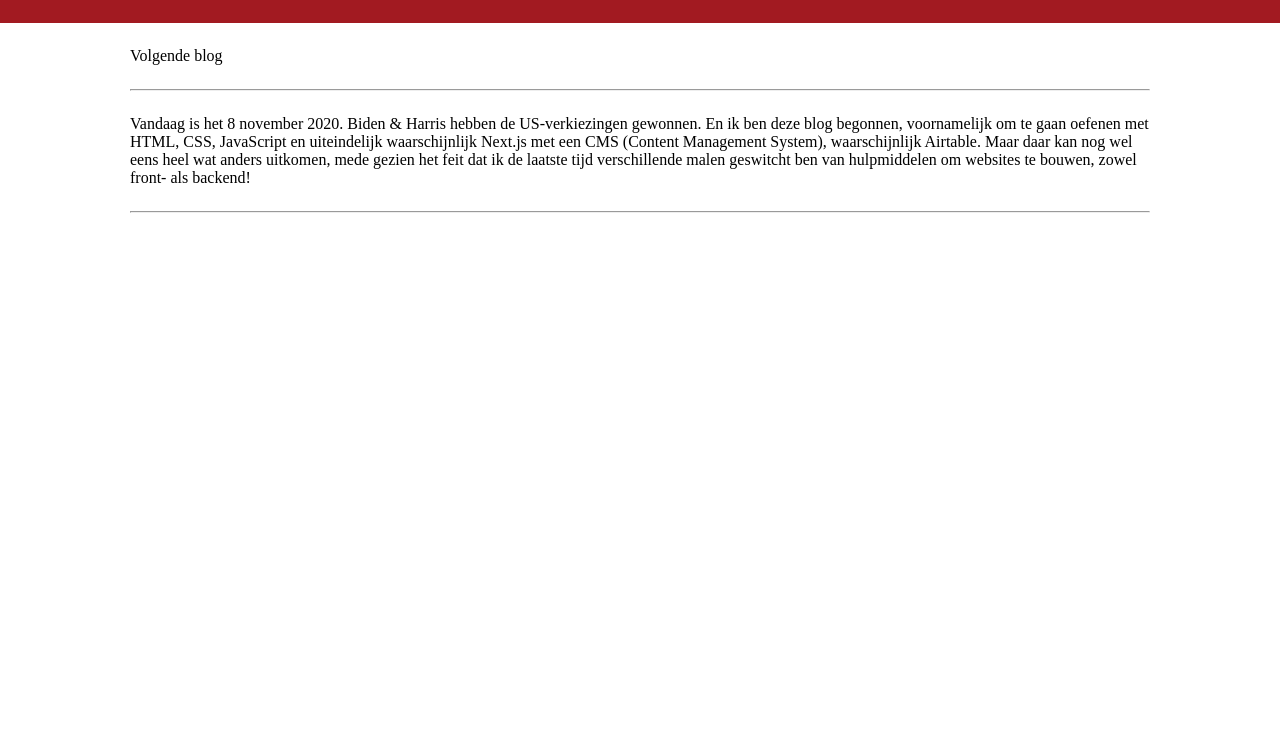
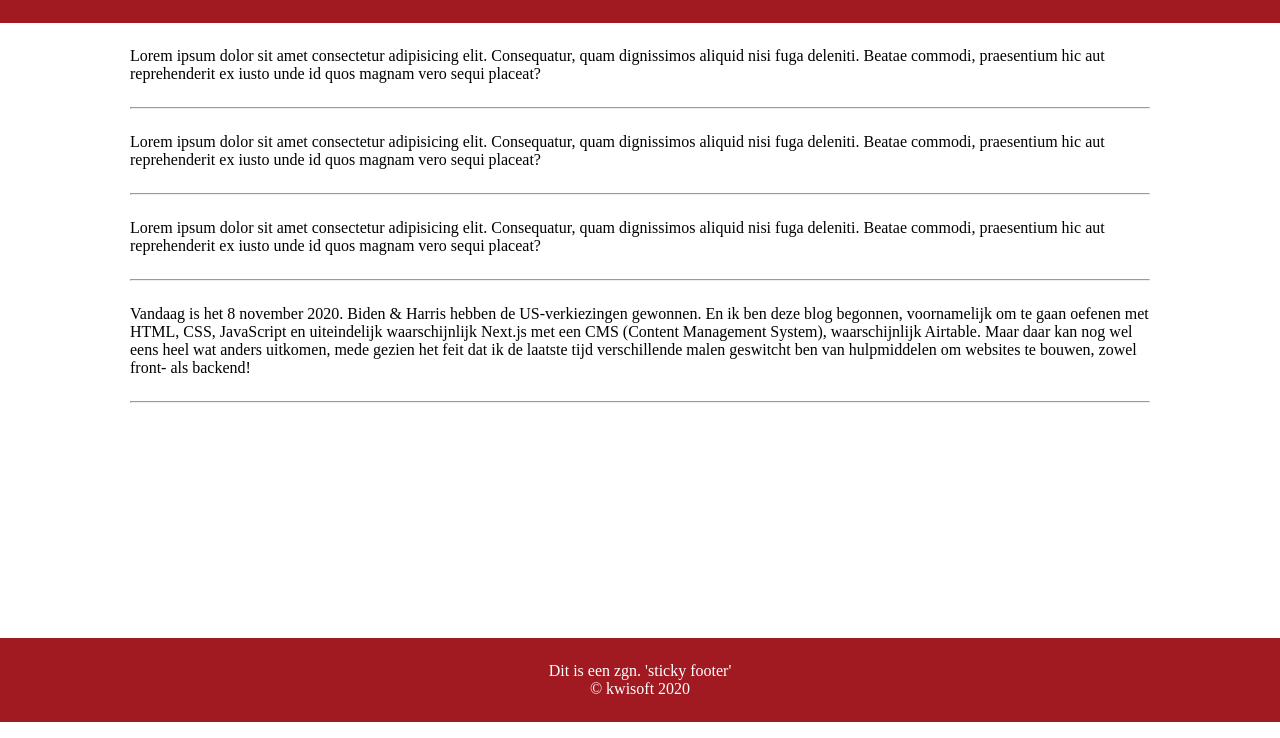
Before and after one commit to kwibus2000/kwibl, a plain HTML site: page index.html in a window 1280 px wide. Shown: the part 62-800 px from the top of the page. Drawn offline with Linux system fonts and the light colour scheme.

Commit message:
add sticky footer

```diff
--- a/css/style.css
+++ b/css/style.css
@@ -13,6 +13,20 @@
   margin: 0;
 }
 
+html {
+  height: 100%;
+}
+
+body {
+  min-height: 100%;
+  display: grid;
+  grid-template-rows: 1fr auto;
+}
+
+.footer {
+  grid-row: 2 / span 1;
+}
+
 article {
   padding: 1.5rem 0;
 }
--- a/index.html
+++ b/index.html
@@ -8,20 +8,47 @@
     <title>kwisoft blog | kwibl</title>
   </head>
   <body>
+    <div>
       <h1 class="bg-primary py-2 text-center">kwibl</h1>
       <div class="container">
-      <article>Volgende blog</article>
+        <article>
+          Lorem ipsum dolor sit amet consectetur adipisicing elit. Consequatur,
+          quam dignissimos aliquid nisi fuga deleniti. Beatae commodi,
+          praesentium hic aut reprehenderit ex iusto unde id quos magnam vero
+          sequi placeat?
+        </article>
         <hr />
         <article>
-        Vandaag is het 8 november 2020. Biden & Harris hebben de US-verkiezingen
-        gewonnen. En ik ben deze blog begonnen, voornamelijk om te gaan oefenen
-        met HTML, CSS, JavaScript en uiteindelijk waarschijnlijk Next.js met een
-        CMS (Content Management System), waarschijnlijk Airtable. Maar daar kan
-        nog wel eens heel wat anders uitkomen, mede gezien het feit dat ik de
-        laatste tijd verschillende malen geswitcht ben van hulpmiddelen om
-        websites te bouwen, zowel front- als backend!
+          Lorem ipsum dolor sit amet consectetur adipisicing elit. Consequatur,
+          quam dignissimos aliquid nisi fuga deleniti. Beatae commodi,
+          praesentium hic aut reprehenderit ex iusto unde id quos magnam vero
+          sequi placeat?
+        </article>
+        <hr />
+        <article>
+          Lorem ipsum dolor sit amet consectetur adipisicing elit. Consequatur,
+          quam dignissimos aliquid nisi fuga deleniti. Beatae commodi,
+          praesentium hic aut reprehenderit ex iusto unde id quos magnam vero
+          sequi placeat?
+        </article>
+        <hr />
+        <article>
+          Vandaag is het 8 november 2020. Biden & Harris hebben de
+          US-verkiezingen gewonnen. En ik ben deze blog begonnen, voornamelijk
+          om te gaan oefenen met HTML, CSS, JavaScript en uiteindelijk
+          waarschijnlijk Next.js met een CMS (Content Management System),
+          waarschijnlijk Airtable. Maar daar kan nog wel eens heel wat anders
+          uitkomen, mede gezien het feit dat ik de laatste tijd verschillende
+          malen geswitcht ben van hulpmiddelen om websites te bouwen, zowel
+          front- als backend!
         </article>
         <hr />
       </div>
+    </div>
+    <footer class="footer bg-primary py-2 text-center my-1">
+      Dit is een zgn. 'sticky footer'
+      <br />
+      &copy; kwisoft 2020
+    </footer>
   </body>
 </html>
```
Lines whose indentation alone changed are shown as unchanged.
